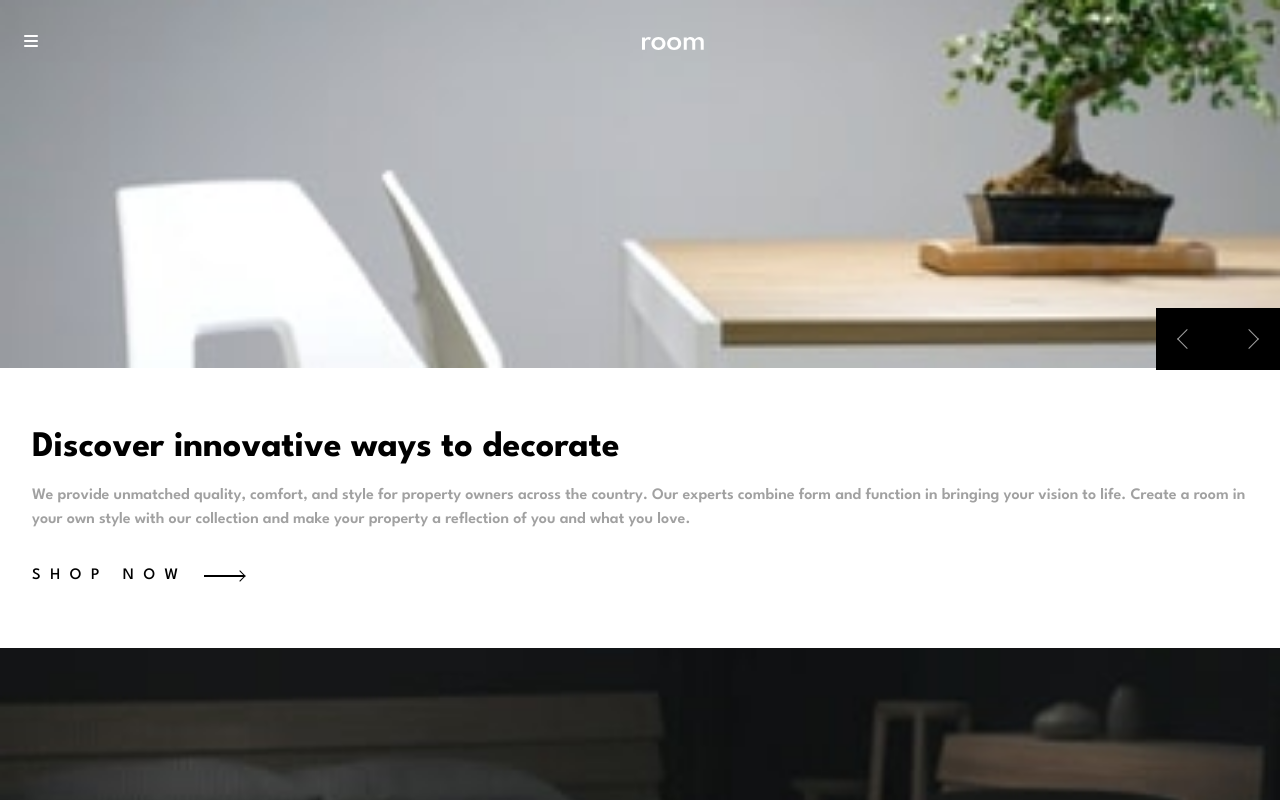
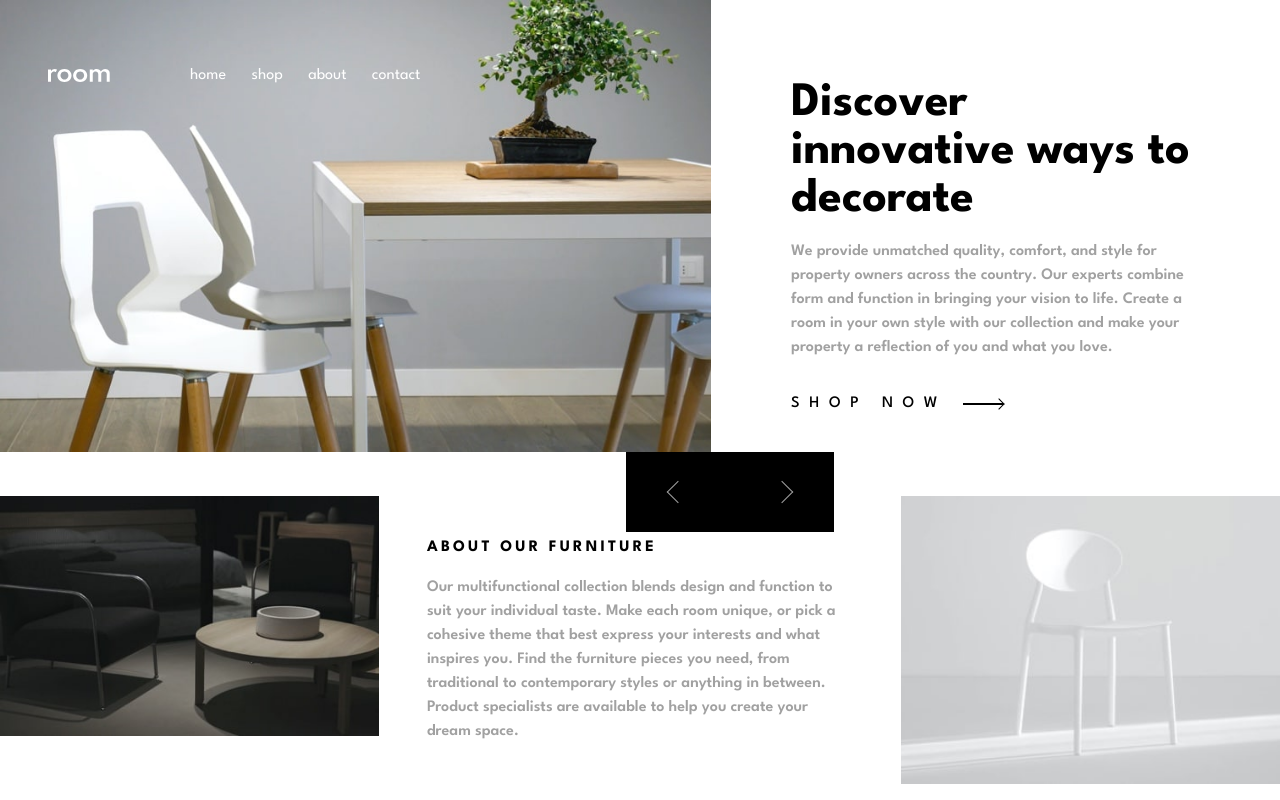
Before and after one commit to nazeeha-kb/room-homepage-master, a website: page index.html in a window 1280 px wide. Shown: the top 800 px of the page. Drawn offline with nearby package versions, Linux system fonts and the light colour scheme; files that its build step writes are made by us from their sources.

Commit message:
desktop UI design

```diff
--- a/index.html
+++ b/index.html
@@ -17,14 +17,17 @@
 
 </head>
 
-<body class="league-spartan relative">
+<body class="league-spartan relative md:h-screen md:overflow-hidden">
   <div id="overlay" class="bg-black/50 absolute inset-0 z-10 opacity-0 transition-opacity duration-500" inert=""></div>
-  <header class="flex absolute top-0 w-[55%] justify-between items-center pt-8 pl-6 z-10">
+  <header class="flex absolute md:pl-12 top-0 w-[55%] md:justify-start justify-between items-center pt-8 pl-6 z-10">
     <button id="menu-btn" aria-expanded="false" aria-label="menu"
-      class="z-30 text-white transition-colors duration-200 hover:text-black"><i class="fa-solid fa-bars" id="menu-icon"></i></button>
+      class="z-30 md:hidden text-white transition-colors duration-200 hover:text-black"><i class="fa-solid fa-bars"
+        id="menu-icon"></i></button>
     <a href="/"><img src="images/logo.svg" alt="Website logo" class="object-contain block"></a>
-    <nav class="absolute bg-white z-20 -translate-y-50 transition-transform duration-500 top-0 left-0 w-screen py-8 pr-5 flex justify-end font-bold" id="menu">
-      <ul class="nav flex self-end lowercase w-[65vw] justify-between">
+    <nav
+      class="md:static absolute md:bg-transparent md:font-normal md:text-white bg-white z-20 md:pl-20 md:translate-y-0 -translate-y-50 transition-transform duration-500 top-0 md:right- left-0 md:w-fit w-screen py-8 pr-5 flex md:justify-start justify-end font-bold"
+      id="menu">
+      <ul class="nav flex self-end lowercase md:w-[18vw] w-[65vw] justify-between">
         <li class="nav__item"><a href="#">Home</a></li>
         <li class="nav__item"><a href="#">Shop</a></li>
         <li class="nav__item"><a href="#">About</a></li>
@@ -32,25 +35,29 @@
       </ul>
     </nav>
   </header>
-  <main>
+  <main class="h-full">
     <!-- Carousel -->
     <article class="carousel relative" aria-roledescription="carousel">
-      <div class="w-fit flex items-center absolute top-[38.5vh] right-0">
+      <div class="w-fit flex items-center absolute top-[38.5vh] md:-translate-x-111.5 md:translate-y-36 right-0">
         <button aria-label="previous slide"
-          class="bg-black transition-colors duration-200 hover:bg-cust-grey-800 px-6 py-6">
-          <div class="border-cust-grey-500 border-b-[1.6px] border-l-[1.6px] size-3.5 rotate-45"></div>
+          class="bg-black transition-colors duration-200 hover:bg-cust-grey-800 md:px-11 md:py-8 px-6 py-6">
+          <div class="border-cust-grey-500 border-b-[1.6px] border-l-[1.6px] md:size-4 size-3.5 rotate-45"></div>
         </button>
         <button aria-label="next slide"
-          class="bg-black transition-colors duration-200 hover:bg-cust-grey-800 px-6 py-6">
-          <div class="border-cust-grey-500 border-t-[1.6px] border-r-[1.6px] size-3.5 rotate-45"></div>
+          class="bg-black transition-colors duration-200 hover:bg-cust-grey-800 md:px-11 md:py-8 px-6 py-6">
+          <div class="border-cust-grey-500 border-t-[1.6px] border-r-[1.6px] md:size-4 size-3.5 rotate-45"></div>
         </button>
       </div>
-      <ul>
+      <ul class="h-full">
+        <!-- Slide 1 -->
         <li class="slide">
-          <!-- Slide 1 -->
           <!-- Image -->
           <div class="image">
-            <img src="images/mobile-image-hero-1.jpg" alt="Chairs, table and a plant placed in the middle of table">
+            <picture>
+              <source srcset="images/mobile-image-hero-1.jpg" media="(max-width: 767px)">
+              <source srcset="images/desktop-image-hero-1.jpg" media="(min-width: 768px)">
+              <img src="images/desktop-image-hero-1.jpg" alt="Chairs, table and a plant placed in the middle of table">
+            </picture>
           </div>
           <!-- Content -->
           <div class="content">
@@ -72,7 +79,7 @@
           </div>
         </li>
         <!-- Slide 2 -->
-        <li class="slide hidden">
+        <li class="slide flex md:flex-row flex-col hidden">
           <!-- Image -->
           <div class="image">
             <img src="images/mobile-image-hero-2.jpg" alt="Three Chairs">
@@ -96,7 +103,7 @@
           </div>
         </li>
         <!-- Slide 3 -->
-        <li class="slide hidden">
+        <li class="slide flex md:flex-row flex-col hidden">
           <!-- Image -->
           <div class="image">
             <img src="images/mobile-image-hero-3.jpg" alt="Black chair">
@@ -121,16 +128,18 @@
       </ul>
     </article>
     <!-- About -->
-    <article class="about">
-      <div><img src="images/image-about-dark.jpg" alt="balck Chairs and table" class="object-cover w-full"></div>
-      <div class="px-8 py-12">
+    <article class="about flex md:flex-row flex-col">
+      <div class="w-full h-full"><img src="images/image-about-dark.jpg" alt="balck Chairs and table"
+          class="object-cover w-full md:h-full"></div>
+      <div class="px-8 md:px-12 md:py-10 py-12 w-[120vw]">
         <h2 class="font-bold uppercase tracking-[0.2rem]">About our furniture</h2>
         <p>Our multifunctional collection blends design and function to suit your individual taste.
           Make each room unique, or pick a cohesive theme that best express your interests and what
           inspires you. Find the furniture pieces you need, from traditional to contemporary styles
           or anything in between. Product specialists are available to help you create your dream space.</p>
       </div>
-      <div><img src="images/image-about-light.jpg" alt="Light image of a chair" class="object-contain w-full"></div>
+      <div class="w-full"><img src="images/image-about-light.jpg" alt="Light image of a chair"
+          class="object-cover w-full md:h-full"></div>
     </article>
   </main>
 </body>
--- a/src/input.css
+++ b/src/input.css
@@ -29,25 +29,27 @@
 
 @layer components {
 
+    /* Slide */
+    .slide {
+        @apply flex md:flex-row flex-col h-full;
+    }
 
     /* Slide Image */
     .image {
-        height: 46vh;
+        @apply w-full h-fit;
     }
 
     .slide img {
-        object-fit: cover;
-        width: 100%;
-        height: 100%;
+        @apply object-contain md:w-auto w-full;
     }
 
     /* Slide Content */
     .content {
-        @apply py-15 px-8;
+        @apply py-15 px-8 md:w-[70vw] md:p-20 flex flex-col justify-center items-center;
     }
 
     .content h1 {
-        @apply text-4xl font-bold;
+        @apply md:text-5xl text-4xl font-bold;
     }
 
     .content button {
```
